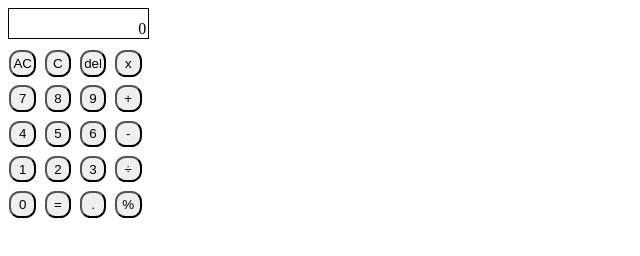
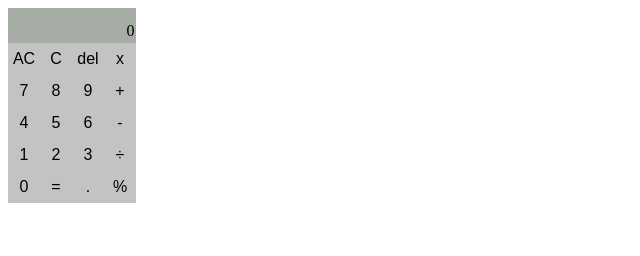
Before and after one commit to nbonato/calculator, a plain HTML site: page index.html in a window 1280 px wide. Shown: the whole page, without its empty margins (0-640 px from the left). Drawn offline with Linux system fonts and the light colour scheme.

Commit message:
Change buttons into div
Change all calculator buttons into divs while keeping the hover effects and rearranging the javascript code to fit the different element

```diff
--- a/index.html
+++ b/index.html
@@ -13,26 +13,26 @@
             <div id="current-screen">0</div>
         </div>
         <div class="calc-body">
-            <div class="calc-btn"><button>AC</button></div>
-            <div class="calc-btn"><button>C</button></div>
-            <div class="calc-btn"><button>del</button></div>
-            <div class="calc-btn"><button>x</button></div>
-            <div class="calc-btn"><button>7</button></div>
-            <div class="calc-btn"><button>8</button></div>
-            <div class="calc-btn"><button>9</button></div>
-            <div class="calc-btn"><button>+</button></div>
-            <div class="calc-btn"><button>4</button></div>
-            <div class="calc-btn"><button>5</button></div>
-            <div class="calc-btn"><button>6</button></div>
-            <div class="calc-btn"><button>-</button></div>
-            <div class="calc-btn"><button>1</button></div>
-            <div class="calc-btn"><button>2</button></div>
-            <div class="calc-btn"><button>3</button></div>
-            <div class="calc-btn"><button>÷</button></div>
-            <div class="calc-btn"><button>0</button></div>
-            <div class="calc-btn"><button>=</button></div>
-            <div class="calc-btn"><button>.</button></div>
-            <div class="calc-btn"><button>%</button></div>
+            <div class="calc-btn">AC</div>
+            <div class="calc-btn">C</div>
+            <div class="calc-btn">del</div>
+            <div class="calc-btn">x</div>
+            <div class="calc-btn">7</div>
+            <div class="calc-btn">8</div>
+            <div class="calc-btn">9</div>
+            <div class="calc-btn">+</div>
+            <div class="calc-btn">4</div>
+            <div class="calc-btn">5</div>
+            <div class="calc-btn">6</div>
+            <div class="calc-btn">-</div>
+            <div class="calc-btn">1</div>
+            <div class="calc-btn">2</div>
+            <div class="calc-btn">3</div>
+            <div class="calc-btn">÷</div>
+            <div class="calc-btn">0</div>
+            <div class="calc-btn">=</div>
+            <div class="calc-btn">.</div>
+            <div class="calc-btn">%</div>
 
         </div>
     </div>
--- a/main.js
+++ b/main.js
@@ -1,4 +1,4 @@
-const buttons = document.querySelectorAll("button");
+const buttons = Array.from(document.getElementsByClassName("calc-btn"));
 const currentScreen = document.getElementById("current-screen");
 const topScreen = document.getElementById("top-screen");
 
--- a/style.css
+++ b/style.css
@@ -1,27 +1,29 @@
 .calc {
-    max-width: 8.8em;
+    max-width: 8em;
 }
 .calc-body {
     display: grid;
-    grid-template: repeat(5, 2.2em) / repeat(4, 2.2em);
-    margin: 10px 0;
+    grid-template: repeat(5, 2em) / repeat(4, 2em);
 }
 
-button {
+.calc-btn {
+    font-family: Arial, Helvetica, sans-serif;
     width: 2em;
     height: 2em;
-    margin: 0.1em;
-    border-radius: 40%;
-    padding: 0px; /* without this, text is off-center in chrome */
+    display: flex;
+    justify-content: center;
+    align-items: center;
+    background-color: rgb(195, 195, 195);
 }
 
-button:hover {
+.calc-btn:hover {
     background-color: rgb(68, 68, 68);
     color: white;
 }
 
 #calc-screen {
-    border: solid 1px black;
+    padding: 0.2em;
+    background-color: #a6ada4;
     height: 1.8em;
     text-align: right;
     padding-right: 0.1em;
```
